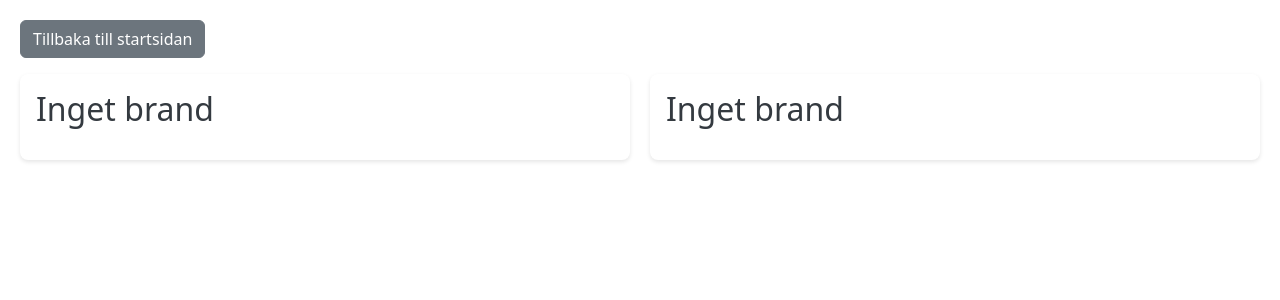
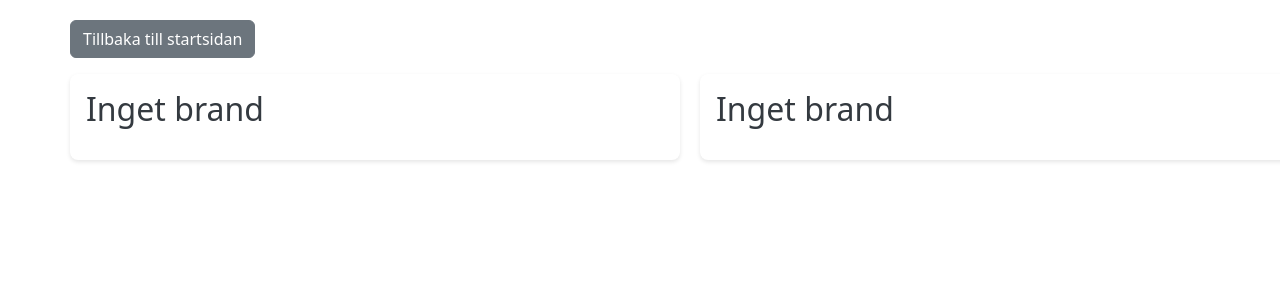
Before and after one commit to mewset/lagerhantering, a Flask app: page /dashboard in a window 1280 px wide. Shown: the top 300 px of the page. Run offline with Flask 3, Linux system fonts and the light colour scheme; data that the repository does not hold is empty.

Commit message:
fixed width in dashboard.html

```diff
--- a/templates/dashboard.html
+++ b/templates/dashboard.html
@@ -24,6 +24,8 @@
         .dashboard-container {
             width: 100%; /* Full bredd */
             padding: 20px; /* Lite marginal inuti containern */
+            margin-left: 50px;
+            margin-right: 50px;
         }
 
         /* Flex-layout för vänster och höger del */
```
